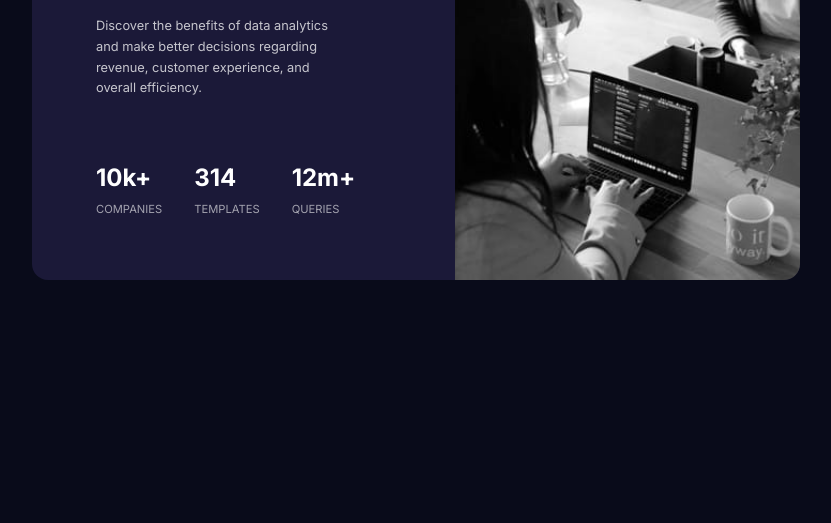
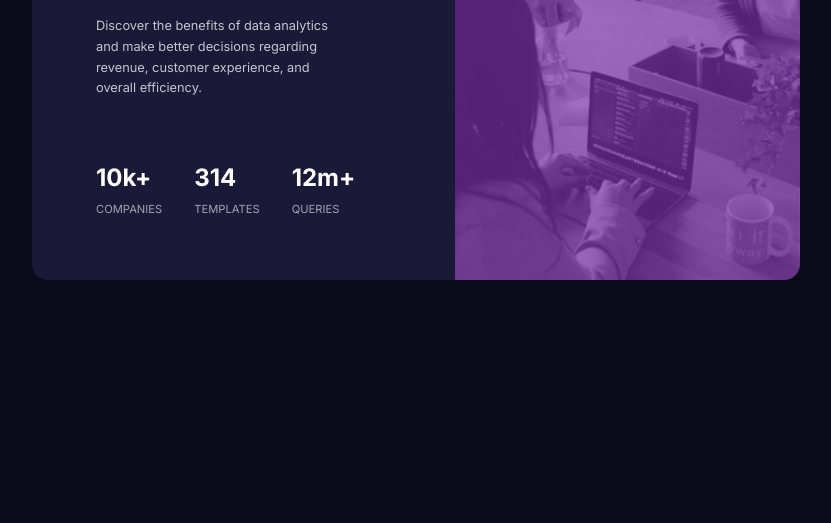
Before and after one commit to Afeez-Ola/stats-preview-card-component-main, a plain HTML site: page index.html in a window 1280 px wide. Shown: the part 437-960 px from the top of the page, without its empty margins (224-1055 px from the left). Drawn offline with Linux system fonts and the light colour scheme.

Commit message:
tinted the image

```diff
--- a/css/styles.css
+++ b/css/styles.css
@@ -109,12 +109,27 @@ img {
 }
 
 .images {
-    background: hsl(277, 52%, 56%);
-    background-image: url(/images/image-header-desktop.jpg);
+    /* background: hsl(277, 52%, 56%); */
+    /* background-image: url(/images/image-header-desktop.jpg); */
+    position: relative;
     width: 70%;
     display: flex;
     border-radius: 0 1rem 1rem 0;
+    /* background-repeat: no-repeat;
+    background-size: cover;
+    background-position: center; */
+}
+
+.images::before {
+    content: "";
+    position: absolute;
+    top: 0;
+    left: 0;
+    right: 0;
+    bottom: 0;
+    background-image: linear-gradient(rgba(119, 46, 166, 0.7), rgba(119, 46, 166, 0.7)), url(/images/image-header-desktop.jpg);
     background-repeat: no-repeat;
+    border-radius: 0 1rem 1rem 0;
     background-size: cover;
     background-position: center;
 }
@@ -125,41 +140,34 @@ img {
         margin: 2rem auto;
         border-radius: 1.2rem;
     }
-
     .images {
         height: 14rem;
         width: 100%;
         border-radius: 1.2rem 1.2rem 0 0;
         background-image: url(/images/image-header-mobile.jpg);
     }
-
     .typoragphy {
         margin: 4rem auto;
     }
-
     .note_side h2,
     .note_side p {
         text-align: center;
     }
-
     .note_side p {
         width: 100%;
         font-size: 1rem;
         text-align: center;
         margin: auto;
     }
-
     .stats {
         flex-direction: column;
         margin: auto;
         align-items: center;
         gap: 2rem;
     }
-
     .stats h3 {
         text-align: center;
     }
-
     .stats p {
         font-weight: 600;
         font-size: 0.9rem;
```
